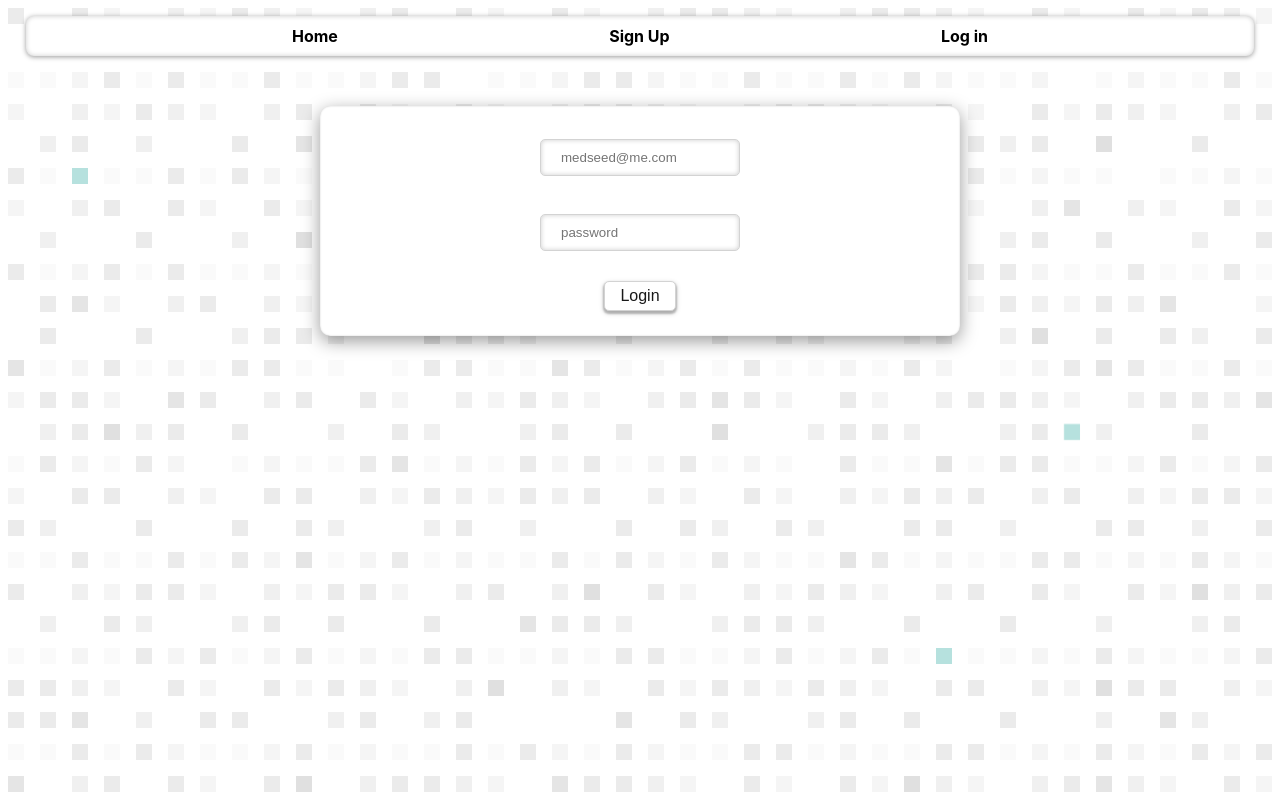
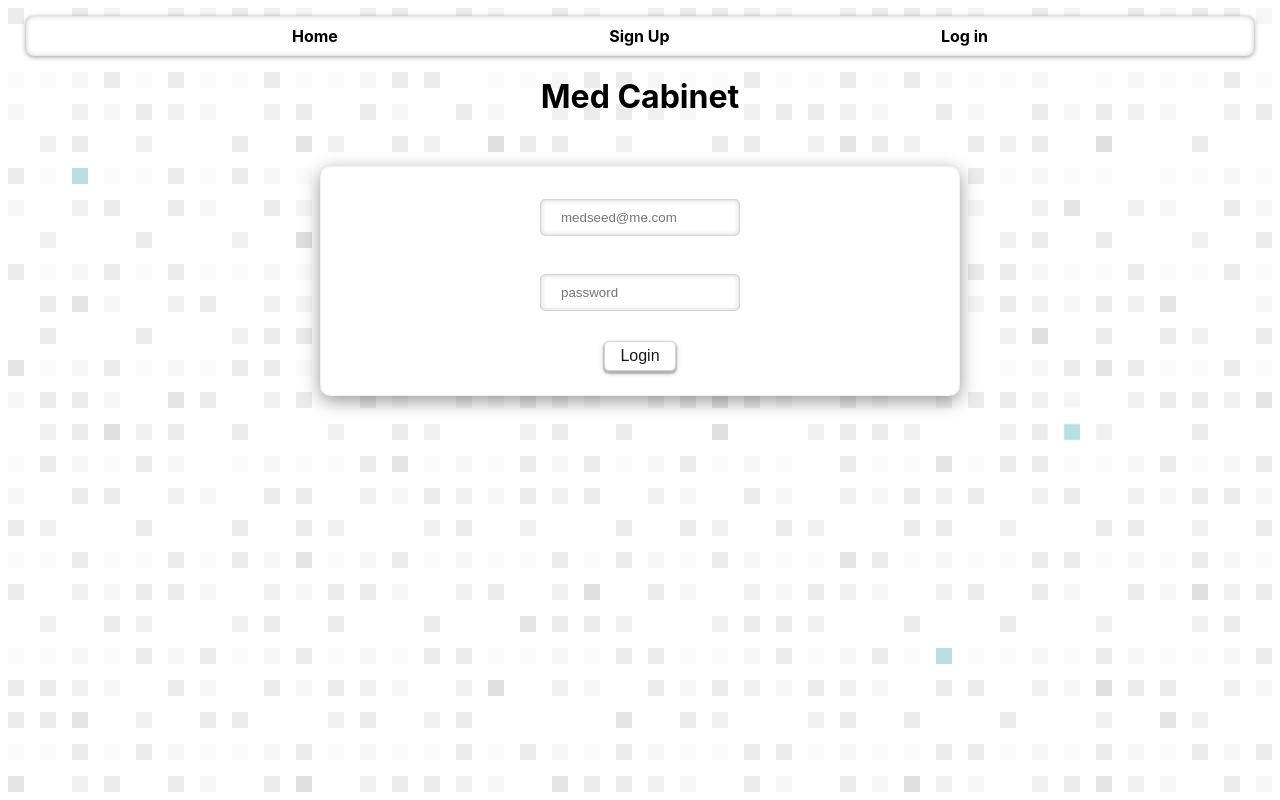
Before and after one commit to Build-Week-Med-Cabinet-4/Front-End, a React (Create React App) app in the folder med-cabinet/: page /login in a window 1280 px wide. Built offline with nearby package versions, Linux system fonts and the light colour scheme.

Commit message:
added title for the project.

```diff
--- a/med-cabinet/src/components/AppRouter.jsx
+++ b/med-cabinet/src/components/AppRouter.jsx
@@ -11,8 +11,9 @@ import Login from "./Login";
 import { NavContainerStyle } from "./RouterStyles/NavContainerStyle";
 import { ListStyle } from "./RouterStyles/ListStyle";
 import { ULStyle } from "./RouterStyles/ULStyle";
+import { MedTitle } from "./RouterStyles/MedTitle";
 import LinkStyle from "./RouterStyles/LinkStyle";
-import "./AppRouter.css";
+import "./RouterStyles/AppRouter.css";
 
 // Setup function for router to the app.
 function AppRouter() {
@@ -35,6 +36,8 @@ function AppRouter() {
           </ULStyle>
         </NavContainerStyle>
 
+        <MedTitle>Med Cabinet</MedTitle>
+
         <Switch>
           <Route exact path="/" component={WelcomePage} />
           <Route path="/register" component={Register} />
--- /dev/null
+++ b/med-cabinet/src/components/RouterStyles/MedTitle.jsx
@@ -0,0 +1,5 @@
+import styled from "styled-components";
+
+export const MedTitle = styled.h1`
+  text-align: center;
+`;
```
Also changed, not shown: med-cabinet/src/components/RouterStyles/AppRouter.css (renamed from med-cabinet/src/components/AppRouter.css).
